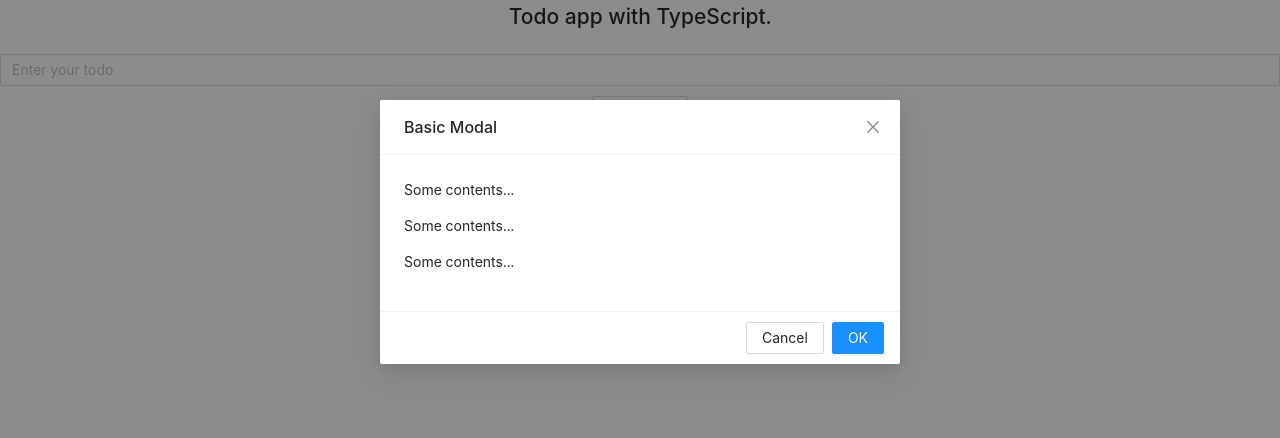
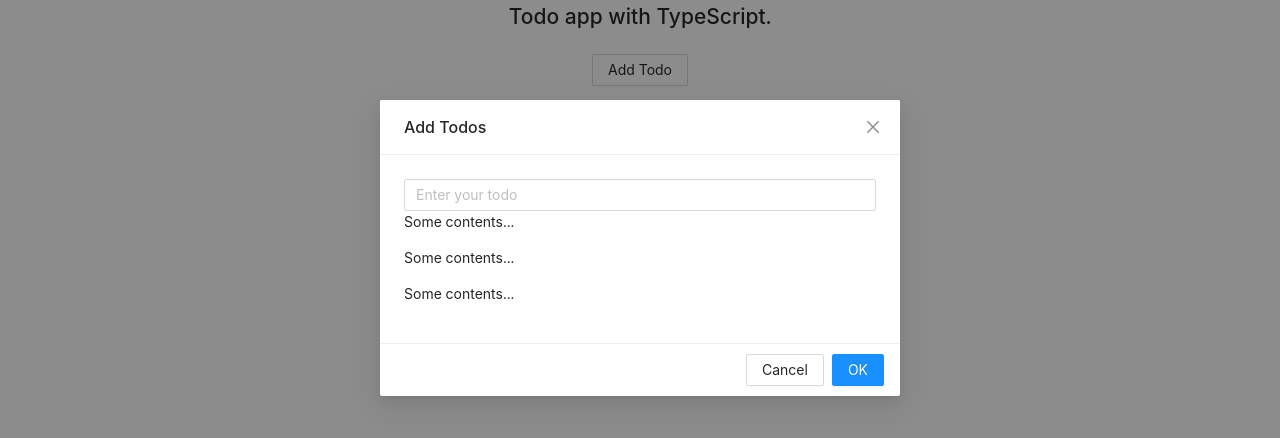
Before and after one commit to muhammadsalmanmughal/Todo-with-TypeScript, a React (Create React App) app: page / in a window 1280 px wide. Both pictures are taken after a click on the button "Add Todo". Shown: the top 438 px of the page. Built offline with nearby package versions, Linux system fonts and the light colour scheme.

Commit message:
fix: error

```diff
--- a/src/Interfaces/index.ts
+++ b/src/Interfaces/index.ts
@@ -9,4 +9,8 @@ export interface AddTodoButton {
 export interface CustomeModalProps {
   onClose: () => void;
   onOpen: boolean;
+  getTodos (todo:string): string
 }
+export  interface Todos {
+  todo: string;
+}
--- a/src/components/Modal.tsx
+++ b/src/components/Modal.tsx
@@ -1,10 +1,33 @@
-import React, { FC } from "react";
+import React, { FC, useState } from "react";
+import { CustomeModalProps, Todos } from "../Interfaces";
+import { InputField } from "../components";
+
 import { Modal, ModalProps } from "antd";
-import {CustomeModalProps} from '../Interfaces'
 
-const PopModal: FC<ModalProps &CustomeModalProps> = ({onOpen,onClose}) => {
+const PopModal: FC<ModalProps & CustomeModalProps> = ({
+  onOpen,
+  onClose,
+  title,
+  getTodos,
+}) => {
+  const [todo, setTodo] = useState<string>("");
+  //   const [allTodos, setAllTodos] = useState<Todos[]>([]);
+
+  const addTodo = () => {
+    if (todo) {
+      //   setAllTodos([...allTodos, { todo }]);
+      getTodos(todo);
+      setTodo("");
+    }
+  };
+
   return (
-    <Modal title="Basic Modal" open={onOpen} onCancel={onClose}>
+    <Modal title={title} open={onOpen} onCancel={onClose} onOk={addTodo}>
+      <InputField
+        value={todo}
+        placeholder="Enter your todo"
+        setTodo={setTodo}
+      />
       <p>Some contents...</p>
       <p>Some contents...</p>
       <p>Some contents...</p>
--- a/src/container/index.tsx
+++ b/src/container/index.tsx
@@ -1,5 +1,6 @@
 import React, { FC, useState } from "react";
 import { InputField, BasicButton,PopModal } from "../components";
+import {Todos} from '../Interfaces'
 import { Row, Col, Card} from "antd";
 import {
   EditOutlined,
@@ -12,21 +13,13 @@ import "../App.css";
 
 const { Meta } = Card;
 const TodoApp: FC = () => {
-  interface Todos {
-    todo: string;
-  }
-  const [todo, setTodo] = useState<string>("");
   const [allTodos, setAllTodos] = useState<Todos[]>([]);
   const [isModalOpen, setIsModalOpen] = useState<boolean>(false)
 
-  const addTodo = () => {
-    if (todo) {
-      setAllTodos([...allTodos, { todo }]);
-      setTodo("");
-    } else {
-      alert("Enter Todo.");
-    }
-  };
+  const showTodos = (todos:string) => {
+    console.log('alltodo: ', typeof(todos));
+    setAllTodos([...allTodos, { todo:todos }]);
+  }
 
   const onCloseModal = ():void => {
     setIsModalOpen(false)
@@ -39,17 +32,17 @@ const TodoApp: FC = () => {
       <Col span={24}>
         <h2>Todo app with TypeScript.</h2>
       </Col>
-      <Col span={24}>
+      {/* <Col span={24}>
         <InputField
           value={todo}
           placeholder="Enter your todo"
           setTodo={setTodo}
         />
-      </Col>
+      </Col> */}
       <Col span={24}>
         <BasicButton onClick={onOpenModal} text="Add Todo" />
       </Col>
-      <Col span={24}>
+      {/* <Col span={24}>
         {allTodos?.map((item) => {
           return (
             <Card
@@ -60,15 +53,13 @@ const TodoApp: FC = () => {
                 <EllipsisOutlined key="ellipsis" />,
               ]}
             >
-              {/* <Skeleton loading={loading} avatar active> */}
               <Meta title="Card title" description={item.todo} />
-              {/* </Skeleton> */}
             </Card>
           );
         })}
-      </Col>
+      </Col> */}
       <Col span={24}>
-        <PopModal onOpen={isModalOpen} onClose={onCloseModal}/>
+        <PopModal onOpen={isModalOpen} onClose={onCloseModal} title='Add Todos' getTodos={(todo:string)=>showTodos(todo)}/>
       </Col>
     </Row>
   );
```
